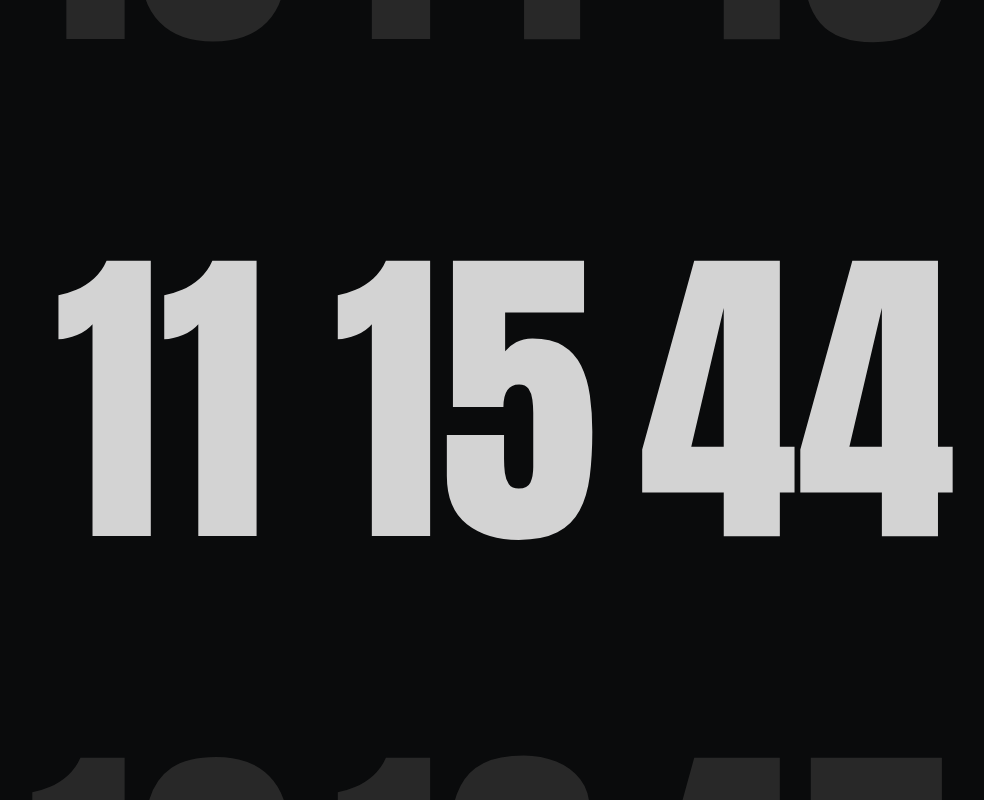
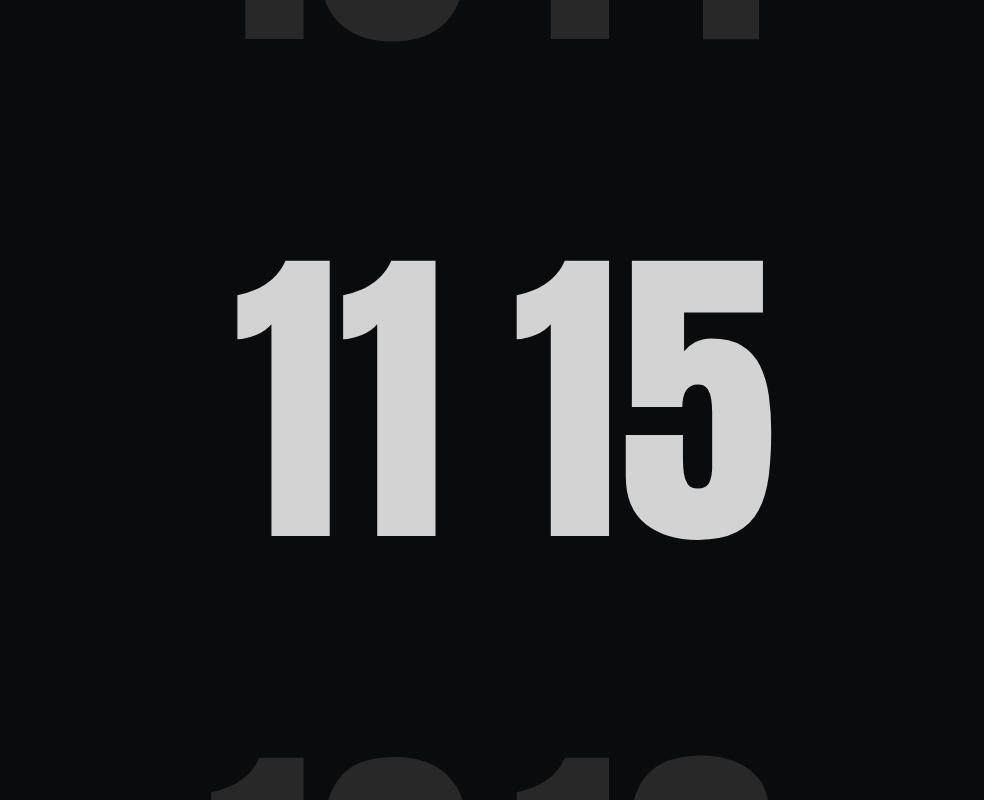
Before and after one commit to n4-t3/React-Clock, a React (Create React App) app: page / in a window 1280 px wide. Shown: the whole page, without its empty margins (148-1132 px from the left). Built offline with nearby package versions, Linux system fonts and the light colour scheme.

Commit message:
removed seconds

```diff
--- a/src/App.js
+++ b/src/App.js
@@ -6,7 +6,6 @@ function App() {
     <div className="App">
       <Time type="Hours" />
       <Time type="Minutes" />
-      <Time type="Seconds" />
     </div>
   );
 }
```
